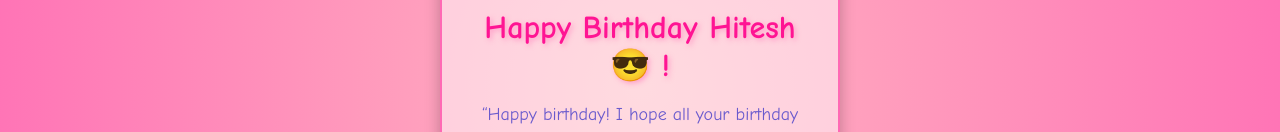
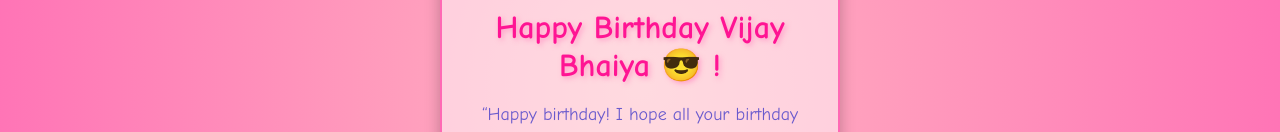
Before and after one commit to hellogirish07/Happy-birthday, a plain HTML site: page index.html in a window 1280 px wide. Shown: the part 313-445 px from the top of the page. Drawn offline with Linux system fonts and the light colour scheme.

Commit message:
Update index.html

```diff
--- a/index.html
+++ b/index.html
@@ -13,7 +13,7 @@
         <img src="https://thumbs.dreamstime.com/b/colorful-happy-birthday-cupcakes-candles-spelling-148323072.jpg"
             alt="Birthday Balloons" class="animate">
         <div class="wish">
-            <h1 class="animate">Happy Birthday Hitesh 😎 !</h1>
+            <h1 class="animate">Happy Birthday Vijay Bhaiya 😎 !</h1>
             <p class="animate">“Happy birthday! I hope all your birthday wishes and dreams come true.”</p>
             <p class="animate">“May the joy that you have spread in the past come back to you on this day. Wishing
                 you a very happy birthday!”</p>
```
